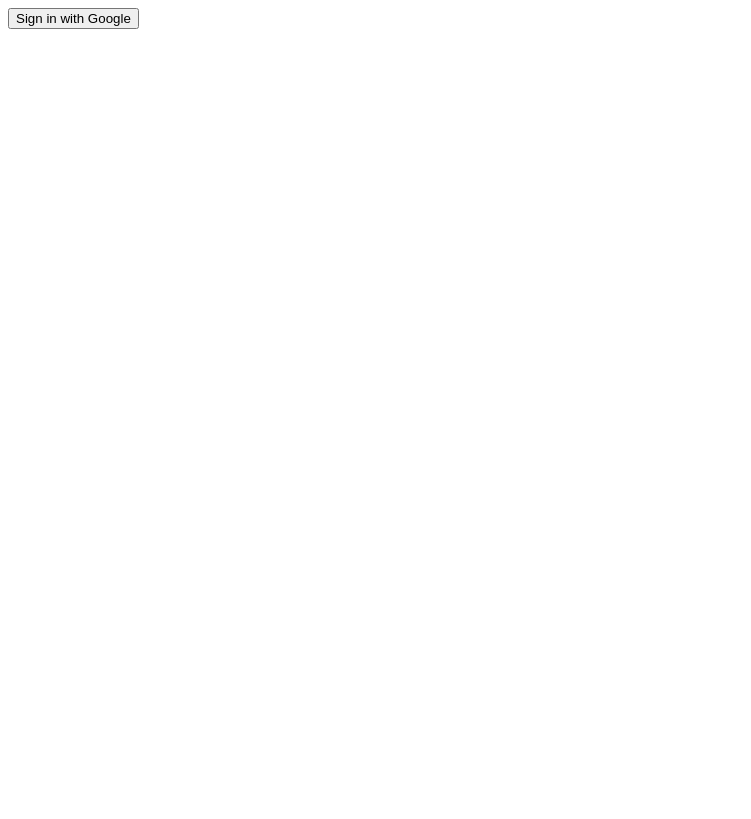
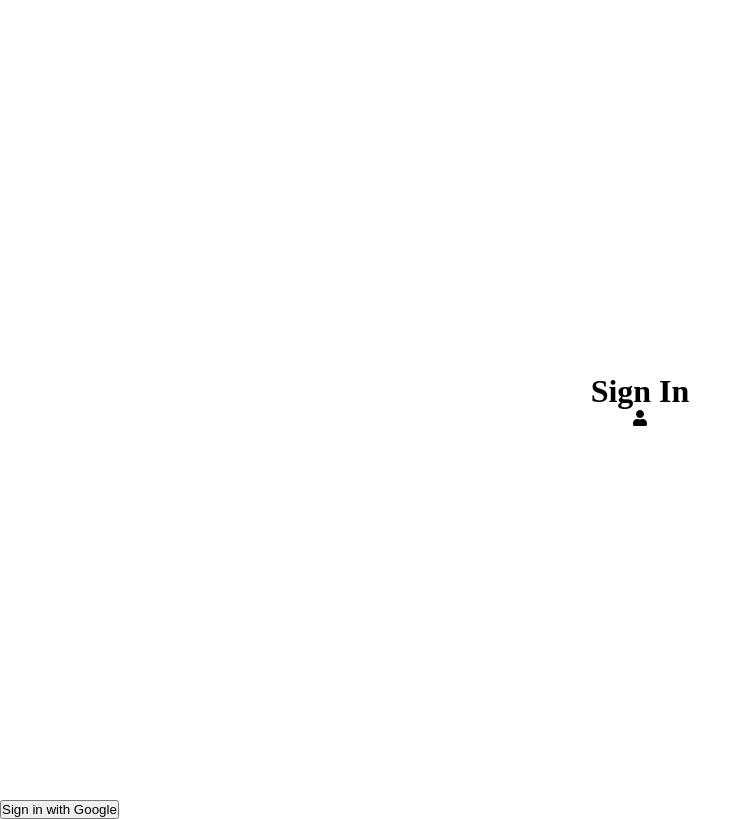
Before and after one commit to Soban-Ahmed/chat-react-app, a React (Create React App) app in the folder chat-relay/: page / in a window 1280 px wide. Shown: the whole page, without its empty margins (0-751 px from the left). Built offline with nearby package versions, Linux system fonts and the light colour scheme; no server answers.

Commit message:
style: :lipstick: Added fontAwesome and App.css
Breaking change: styling is not complete

```diff
--- a/chat-relay/package.json
+++ b/chat-relay/package.json
@@ -3,6 +3,9 @@
   "version": "0.1.0",
   "private": true,
   "dependencies": {
+    "@fortawesome/fontawesome-svg-core": "^1.2.36",
+    "@fortawesome/free-solid-svg-icons": "^5.15.4",
+    "@fortawesome/react-fontawesome": "^0.1.15",
     "@testing-library/jest-dom": "^5.14.1",
     "@testing-library/react": "^11.2.7",
     "@testing-library/user-event": "^12.8.3",
--- /dev/null
+++ b/chat-relay/src/App.css
@@ -0,0 +1,15 @@
+* {
+  padding: 0;
+  margin: 0;
+  box-sizing: border-box;
+}
+
+header {
+  display: flex;
+  flex-direction: column;
+  flex-wrap: wrap;
+  align-content: center;
+  justify-content: center;
+  align-items: center;
+  height: 100vh;
+}
--- a/chat-relay/src/App.js
+++ b/chat-relay/src/App.js
@@ -3,6 +3,9 @@
 import "firebase/auth";
 import "firebase/analytics";
 import { SignIn, SignOut } from "./components/Auth";
+import { FontAwesomeIcon } from "@fortawesome/react-fontawesome";
+import { faUser } from "@fortawesome/free-solid-svg-icons";
+import "./App.css";
 
 import { useAuthState } from "react-firebase-hooks/auth";
 import { useCollectionData } from "react-firebase-hooks/firestore";
@@ -30,6 +33,10 @@
   return (
     <div className="app">
       <header>
+        <h1>Sign In</h1>
+        <div>
+          <FontAwesomeIcon icon={faUser} />
+        </div>
         <SignOut auth={auth} />
       </header>
       {isLoggedIn ? <span>User logged in</span> : <SignIn auth={auth} />}
```
Also changed, not shown: 1 other file (tests, documents, lock files or other folders).
